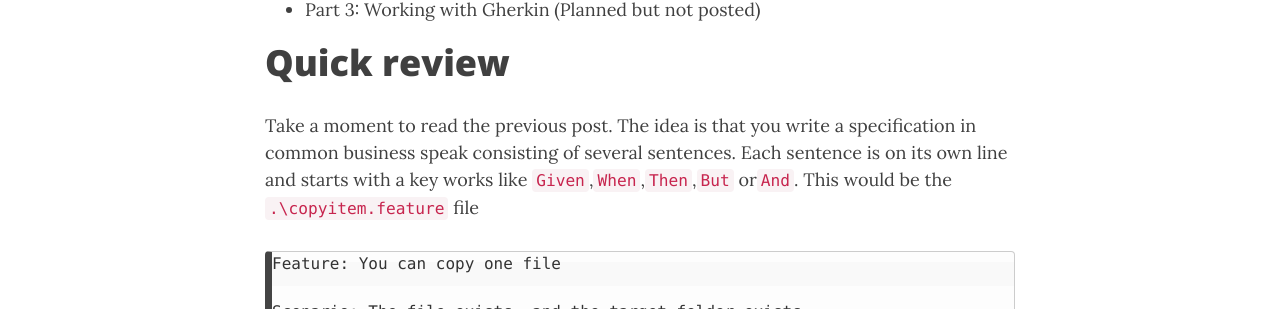
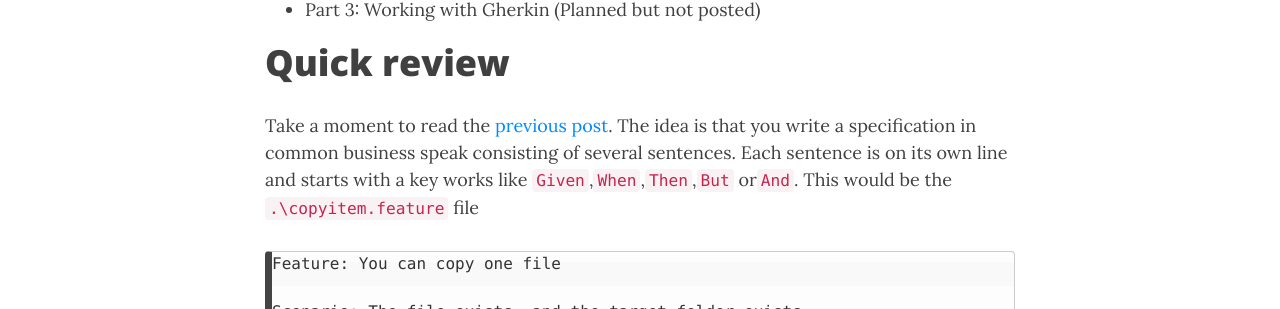
Before and after one commit to KevinMarquette/kevinmarquette.github.io, a Jekyll site: the page built from _posts/2017-04-30-Powershell-Gherkin-advanced-features.md, in a window 1280 px wide and 900 px high, scrolled down 456 px. Shown: the part 146-455 px from the top of the window. Built offline with Jekyll 4.4.1, drawn with Linux system fonts in a browser that asks for light colours; nearby versions of some CDN libraries; some of the changed lines change nothing that is shown.

Commit message:
add link

```diff
--- a/_posts/2017-04-30-Powershell-Gherkin-advanced-features.md
+++ b/_posts/2017-04-30-Powershell-Gherkin-advanced-features.md
@@ -15,7 +15,7 @@
 
 # Quick review
 
-Take a moment to read the previous post. The idea is that you write a specification in common business speak consisting of several sentences. Each sentence is on its own line and starts with a key works like `Given`,`When`,`Then`,`But` or`And`. This would be the `.\copyitem.feature` file
+Take a moment to read the [previous post](../2017-03-17-Powershell-Gherkin-specification-validation). The idea is that you write a specification in common business speak consisting of several sentences. Each sentence is on its own line and starts with a key works like `Given`,`When`,`Then`,`But` or`And`. This would be the `.\copyitem.feature` file
 
     Feature: You can copy one file
 
```
